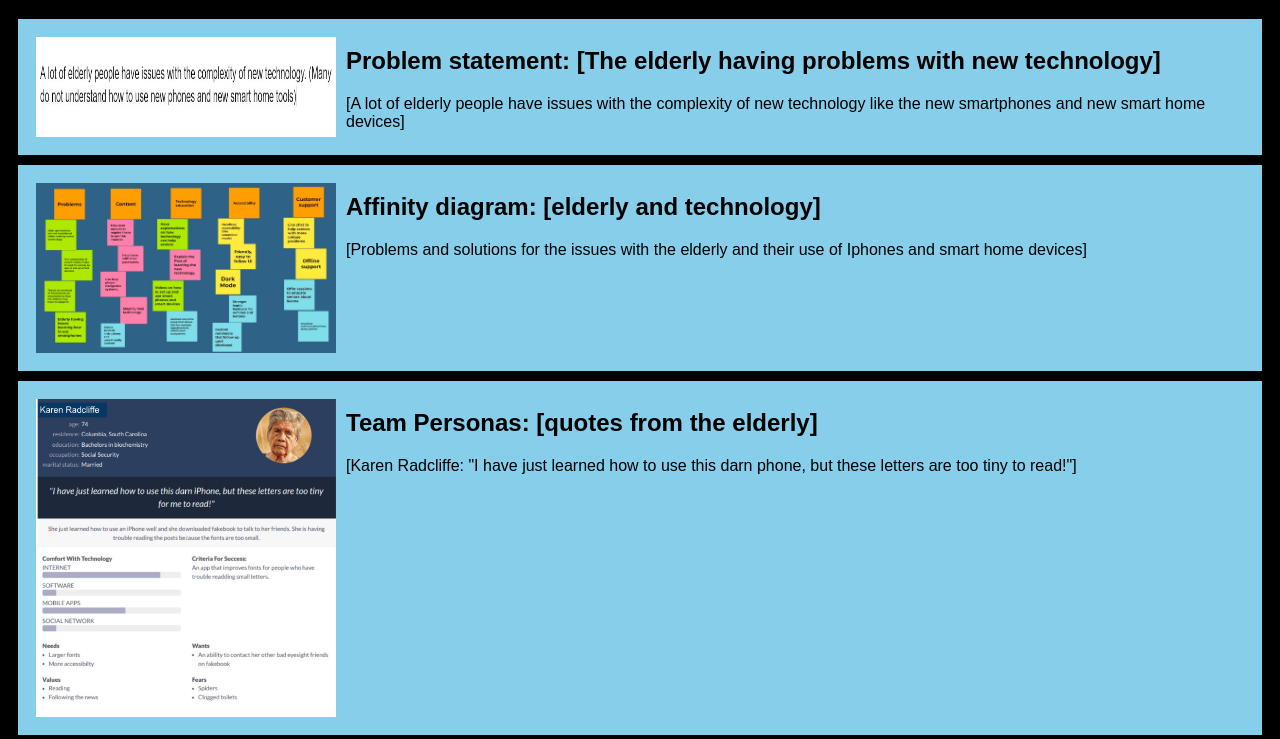
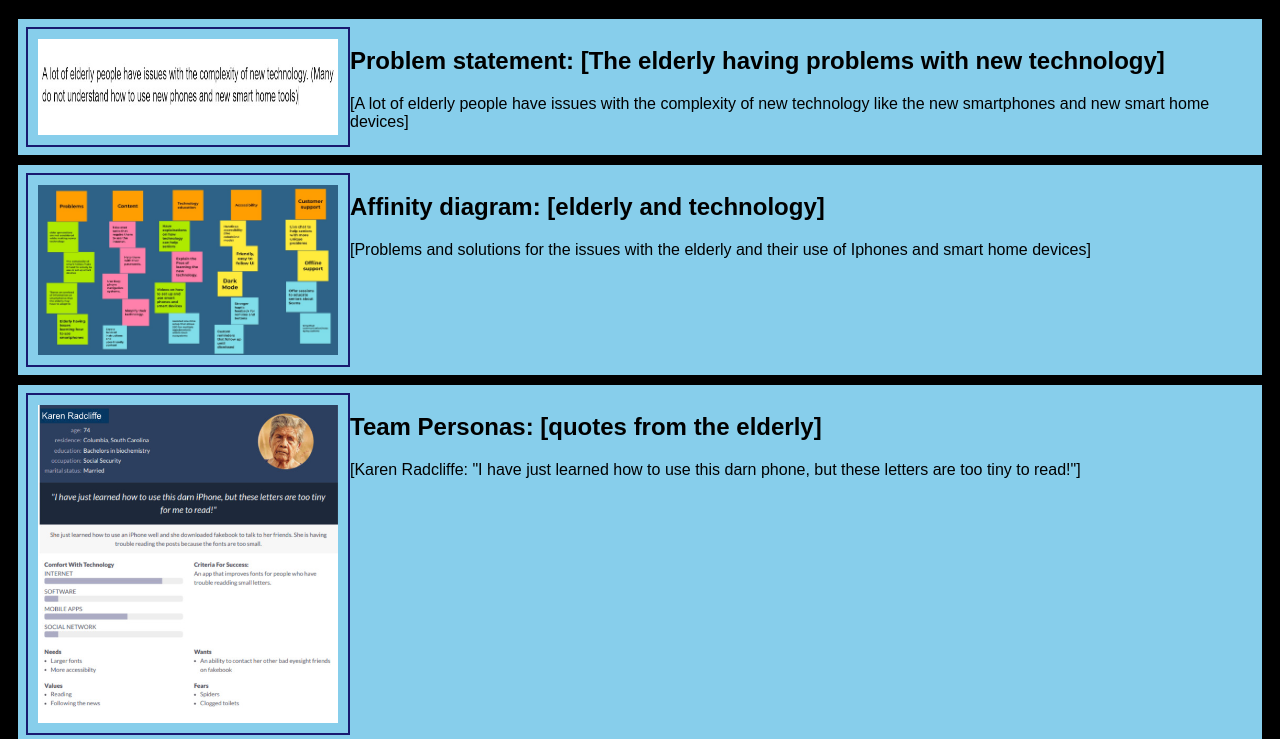
Before and after one commit to BraxtonCribb/BraxtonCribb.github.io, a plain HTML site: page index.html in a window 1280 px wide. Shown: the part 61-800 px from the top of the page. Drawn offline with Linux system fonts and the light colour scheme.

Commit message:
Update styles.css

```diff
--- a/styles.css
+++ b/styles.css
@@ -19,4 +19,5 @@ background: skyblue;
 .assign img {
 width: 300px;
 padding: 10px;
+border: 2px solid midnightblue;
 }
```
